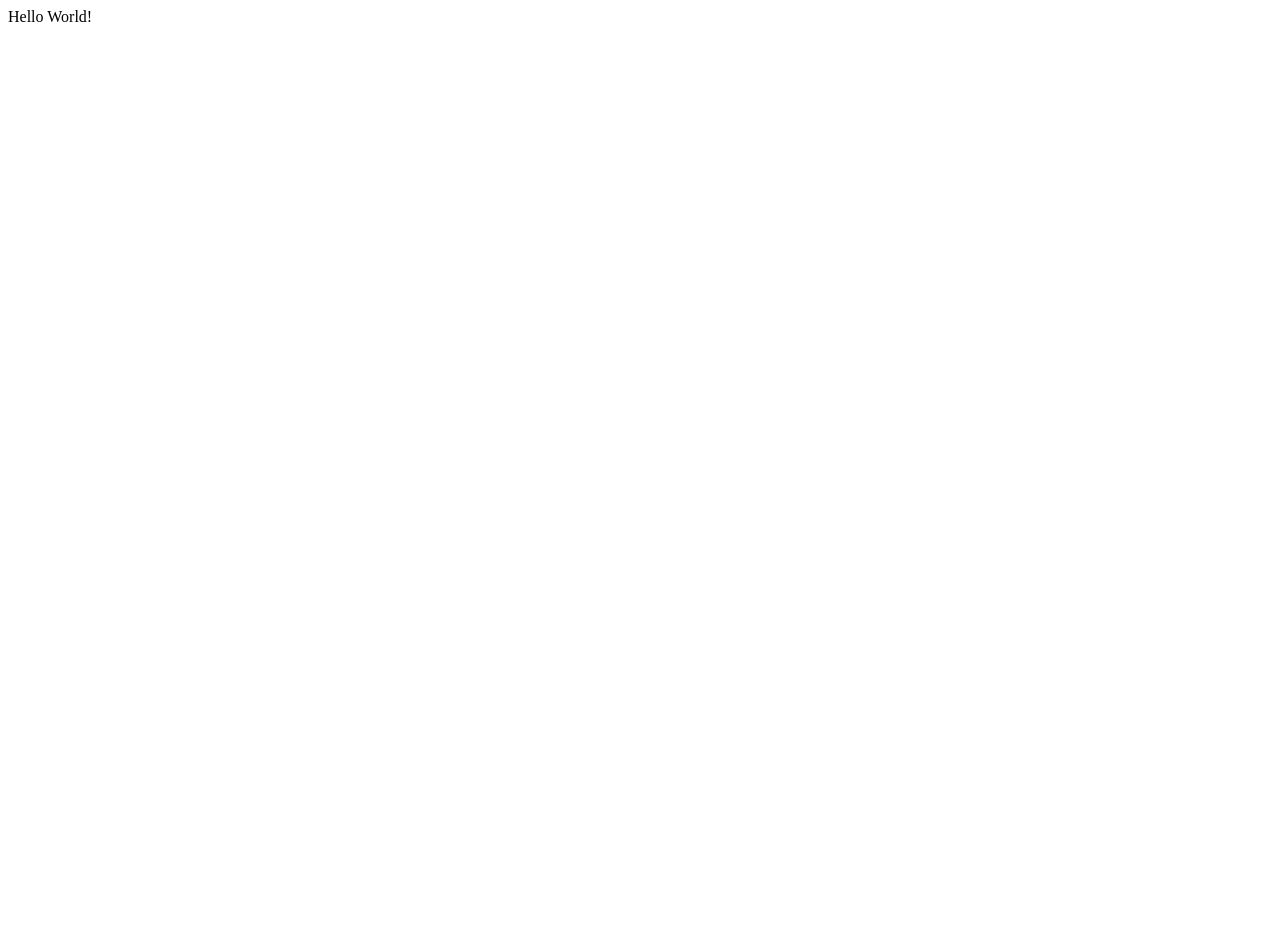
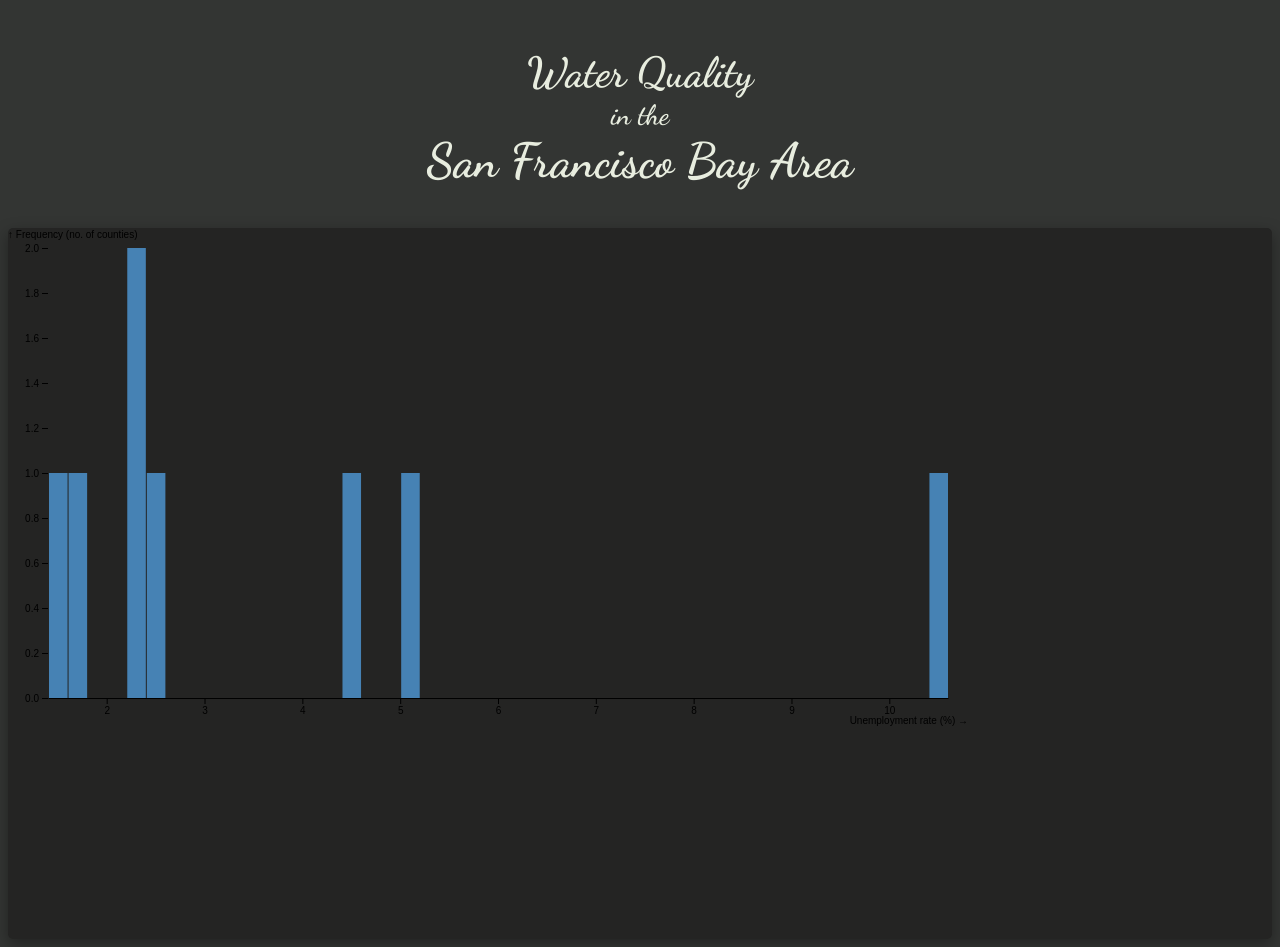
Before and after one commit to GitThirteen/GitThirteen.github.io, a plain HTML site: page tuwien/sfwaterquality/index.html in a window 1280 px wide. Before the commit the page ends 800 px from the top, so only its background shows below. Drawn offline with nearby package versions, Linux system fonts and the light colour scheme.

Commit message:
added css + js (d3js) as baseline

```diff
--- a/tuwien/sfwaterquality/index.html
+++ b/tuwien/sfwaterquality/index.html
@@ -4,9 +4,23 @@
     <meta charset="UTF-8">
     <meta name="keywords" content="Water Quality, San Francisco">
     <meta name="viewport" content="width=device-width, initial-scale=1.0">
+    <link rel="stylesheet" href="style.css">
+    <script src="https://d3js.org/d3.v7.min.js"></script>
 </head>
 
 <body>
-Hello World!
+    <div class="header">
+        <div class="unselectable title">
+            <h2>Water Quality</h2>
+            <h4>in the</h4>
+            <h1>San Francisco Bay Area</h1>
+        </div>
+    </div>
+    <div class="main">
+        <div class="map" id="map">
+            <!-- TODO -->
+        </div>
+    </div>
+    <script src="map.js"></script>
 </body>
 </html>
--- /dev/null
+++ b/tuwien/sfwaterquality/map.js
@@ -0,0 +1,129 @@
+// Testing function to see if d3 works
+// TODO: Replace with our vis
+
+function generateSVG() {
+    // Declare the chart dimensions and margins.
+    const width = 960;
+    const height = 500;
+    const marginTop = 20;
+    const marginRight = 20;
+    const marginBottom = 30;
+    const marginLeft = 40;
+
+    // data
+    let unemployment = [
+        {
+            id: 1001,
+            state: "Alabama",
+            county: "Autauga County",
+            rate: 5.1
+        },
+        {
+            id: 1003,
+            state: "Alabama",
+            county: "Autauga County",
+            rate: 2.3
+        },
+        {
+            id: 1005,
+            state: "Alabama",
+            county: "Autauga County",
+            rate: 2.4
+        },
+        {
+            id: 1007,
+            state: "Alabama",
+            county: "Autauga County",
+            rate: 4.5
+        },
+        {
+            id: 1009,
+            state: "Alabama",
+            county: "Autauga County",
+            rate: 2.2
+        },
+        {
+            id: 1011,
+            state: "Alabama",
+            county: "Autauga County",
+            rate: 1.6
+        },
+        {
+            id: 1013,
+            state: "Alabama",
+            county: "Autauga County",
+            rate: 1.4
+        },
+        {
+            id: 1015,
+            state: "Alabama",
+            county: "Autauga County",
+            rate: 10.5
+        },
+    ];
+
+    // Bin the data.
+    const bins = d3.bin()
+        .thresholds(40)
+        .value((d) => d.rate)(unemployment);
+
+    // Declare the x (horizontal position) scale.
+    const x = d3.scaleLinear()
+        .domain([bins[0].x0, bins[bins.length - 1].x1])
+        .range([marginLeft, width - marginRight]);
+
+    // Declare the y (vertical position) scale.
+    const y = d3.scaleLinear()
+        .domain([0, d3.max(bins, (d) => d.length)])
+        .range([height - marginBottom, marginTop]);
+
+    // Create the SVG container.
+    const svg = d3.create("svg")
+        .attr("width", width)
+        .attr("height", height)
+        .attr("viewBox", [0, 0, width, height])
+        .attr("style", "max-width: 100%; height: auto;");
+
+    // Add a rect for each bin.
+    svg.append("g")
+        .attr("fill", "steelblue")
+        .selectAll()
+        .data(bins)
+        .join("rect")
+        .attr("x", (d) => x(d.x0) + 1)
+        .attr("width", (d) => x(d.x1) - x(d.x0) - 1)
+        .attr("y", (d) => y(d.length))
+        .attr("height", (d) => y(0) - y(d.length));
+
+    // Add the x-axis and label.
+    svg.append("g")
+        .attr("transform", `translate(0,${height - marginBottom})`)
+        .call(d3.axisBottom(x).ticks(width / 80).tickSizeOuter(0))
+        .call((g) => g.append("text")
+            .attr("x", width)
+            .attr("y", marginBottom - 4)
+            .attr("fill", "currentColor")
+            .attr("text-anchor", "end")
+            .text("Unemployment rate (%) →"));
+
+    // Add the y-axis and label, and remove the domain line.
+    svg.append("g")
+        .attr("transform", `translate(${marginLeft},0)`)
+        .call(d3.axisLeft(y).ticks(height / 40))
+        .call((g) => g.select(".domain").remove())
+        .call((g) => g.append("text")
+            .attr("x", -marginLeft)
+            .attr("y", 10)
+            .attr("fill", "currentColor")
+            .attr("text-anchor", "start")
+            .text("↑ Frequency (no. of counties)"));
+
+    // Return the SVG element.
+    //return svg.node();
+
+    d3.select("#map")
+        .node()
+        .append(svg.node());
+}
+
+generateSVG();
--- /dev/null
+++ b/tuwien/sfwaterquality/style.css
@@ -0,0 +1,84 @@
+@import url('https://fonts.googleapis.com/css2?family=Dancing+Script:wght@400;500;600;700&family=Jost:ital,wght@0,100;0,200;0,300;0,400;0,500;0,600;0,700;0,800;0,900;1,100;1,200;1,300;1,400;1,500;1,600;1,700;1,800;1,900&display=swap');
+
+:root {
+    --color-bg: #333533;
+    --color-box: #242423;
+    --color-text: #e8eddf;
+
+    --font-title: 'Dancing Script', cursive;
+    --font-regular: 'Jost', sans-serif;
+}
+
+body {
+    display: flex;
+    flex-direction: column;
+
+    background-color: var(--color-bg);
+}
+
+h1 {
+    font-size: 48px;
+    font-weight: bold;
+}
+
+h2 {
+    font-size: 42px;
+    font-weight: bold;
+}
+
+h3 {
+    font-size: 36px;
+    font-weight: 700;
+}
+
+h4 {
+    font-size: 28px;
+    font-weight: 600;
+}
+
+h1, h2, h3, h4 {
+    padding: 0;
+    margin: 0;
+}
+
+.unselectable {
+    user-select: none;
+    -moz-user-select: none;
+    -khtml-user-select: none;
+    -webkit-user-select: none;
+    -o-user-select: none;
+}
+
+.header {
+    display: flex;
+    justify-content: center;
+    align-items: center;
+
+    width: 100%;
+    height: 220px;
+}
+
+.title {
+    display: flex;
+    justify-content: center;
+    align-items: center;
+    flex-direction: column;
+
+    font-family: var(--font-title);
+    color: var(--color-text);
+}
+
+.main {
+    display: flex;
+    justify-content: center;
+    width: 100%;
+}
+
+.map {
+    width: calc(1600px - 10%);
+    aspect-ratio: auto 16 / 9;
+    border-radius: 5px;
+
+    background-color: var(--color-box);
+    box-shadow: rgba(0, 0, 0, 0.35) 0px 5px 15px;
+}
```
